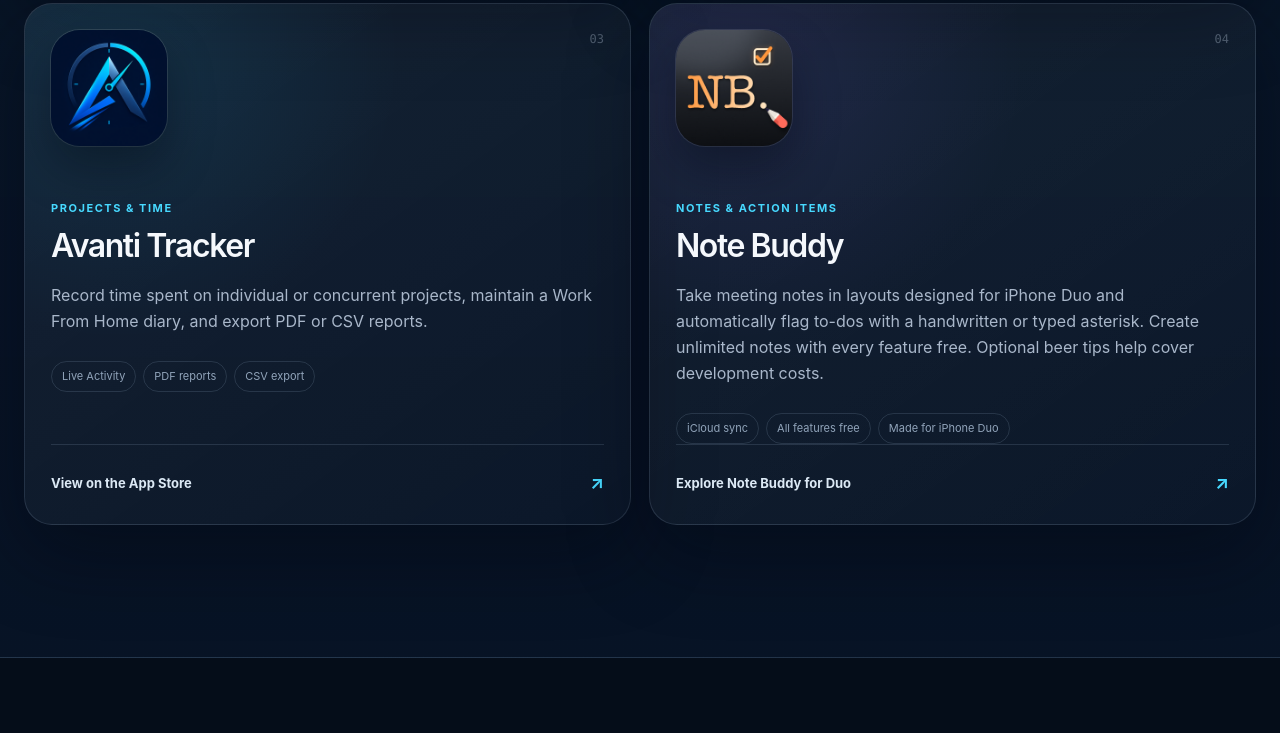
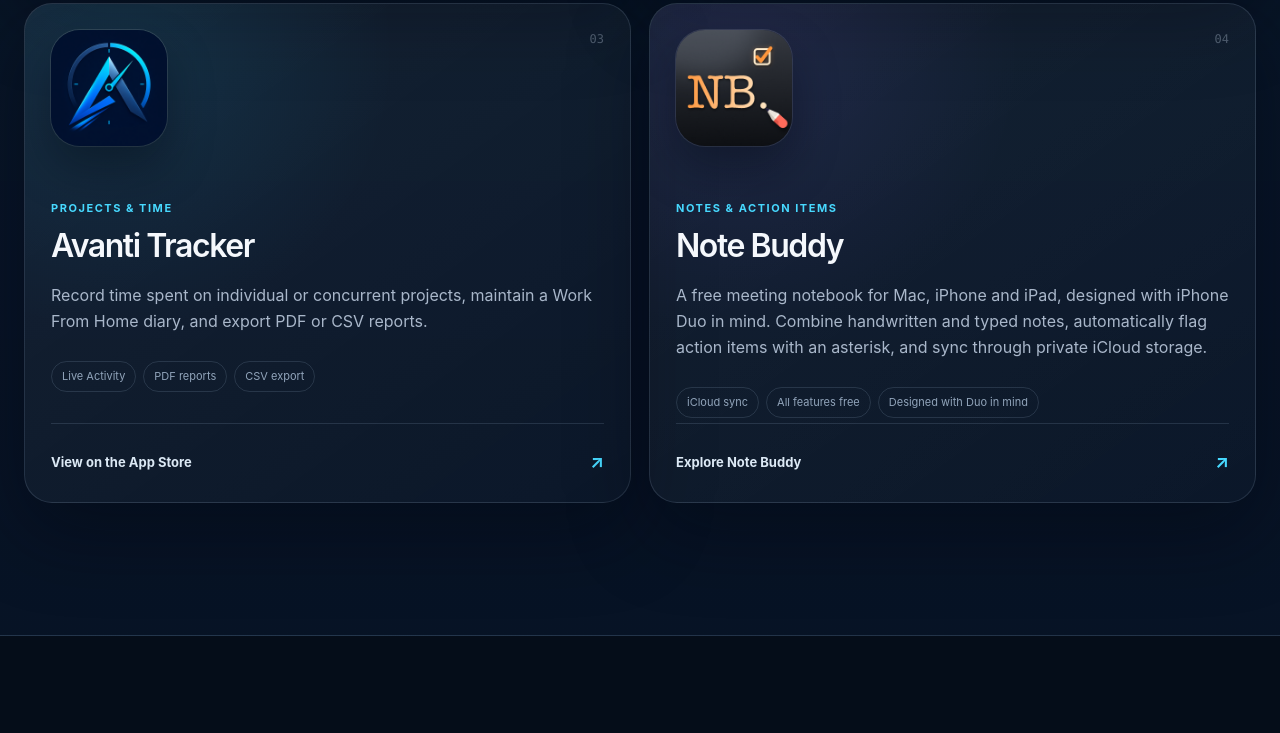
Before and after one commit to setmetheball/chargeout-site, a plain HTML site: page index.html in a window 1280 px wide. Shown: the part 1697-2430 px from the top of the page. Drawn offline with Linux system fonts and the light colour scheme.

Commit message:
Clarify Note Buddy platforms on homepage card

```diff
--- a/index.html
+++ b/index.html
@@ -149,14 +149,14 @@
             <div class="app-card-body">
               <p class="app-kicker">Notes &amp; action items</p>
               <h3>Note Buddy</h3>
-              <p>Take meeting notes in layouts designed for iPhone Duo and automatically flag to-dos with a handwritten or typed asterisk. Create unlimited notes with every feature free. Optional beer tips help cover development costs.</p>
+              <p>A free meeting notebook for Mac, iPhone and iPad, designed with iPhone Duo in mind. Combine handwritten and typed notes, automatically flag action items with an asterisk, and sync through private iCloud storage.</p>
               <ul class="app-tags" aria-label="Features">
                 <li>iCloud sync</li>
                 <li>All features free</li>
-                <li>Made for iPhone Duo</li>
+                <li>Designed with Duo in mind</li>
               </ul>
             </div>
-            <a class="card-link" href="apps/note-buddy/">Explore Note Buddy for Duo <span aria-hidden="true">↗</span></a>
+            <a class="card-link" href="apps/note-buddy/">Explore Note Buddy <span aria-hidden="true">↗</span></a>
           </article>
         </div>
       </div>
```
